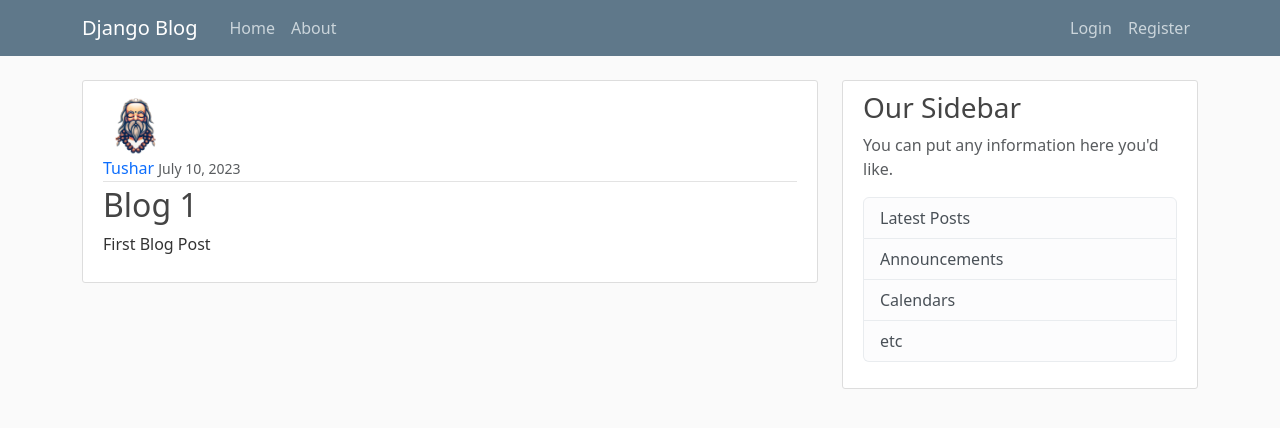
After one commit to TusharDimri/Django-Basics, a Django app: page /post/1/ in a window 1280 px wide. The commit adds this page. Shown: the top 428 px of the page. Run offline with Django 4.2, Linux system fonts and the light colour scheme; data comes from the database, SQL or seed files in the repository; both versions use the stored data as it was after the commit.

Commit message:
CRUD Operations on Posts

```diff
--- a/django_project/blog/models.py
+++ b/django_project/blog/models.py
@@ -1,6 +1,7 @@
 from django.db import models
 from django.utils import timezone
 from django.contrib.auth.models import User
+from django.urls import reverse
 
 class Post(models.Model):
     title = models.CharField(max_length=100)
@@ -11,3 +12,6 @@ class Post(models.Model):
 
     def __str__(self):
         return self.title
+
+    def get_absolute_url(self):
+        return reverse('post-detail', kwargs={'pk':self.pk})
--- a/django_project/blog/templates/blog/base.html
+++ b/django_project/blog/templates/blog/base.html
@@ -36,6 +36,7 @@
               <!-- Navbar Right Side -->
               <div class="navbar-nav">
                 {% if user.is_authenticated %}
+                  <a class="nav-item nav-link" href="{% url 'post-create' %}">New Post</a>
                   <a class="nav-item nav-link" href="{% url 'profile' %}">Profile</a>
                   <a class="nav-item nav-link" href="{% url 'logout' %}">Logout</a>
                 {% else %}
--- a/django_project/blog/templates/blog/home.html
+++ b/django_project/blog/templates/blog/home.html
@@ -9,7 +9,7 @@
                     <a class="mr-2" href="#">{{ post.author }}</a>
                     <small class="text-muted">{{ post.date_posted|date:"F d, Y" }}</small>
                 </div>
-                <h2><a class="article-title" href="#">{{ post.title }}</a></h2>
+                <h2><a class="article-title" href="{% url 'post-detail' post.id%}">{{ post.title }}</a></h2>
                 <p class="article-content">{{ post.content }}</p>
             </div>
         </article>
--- /dev/null
+++ b/django_project/blog/templates/blog/post_detail.html
@@ -0,0 +1,21 @@
+{% extends "blog/base.html" %}
+
+{% block content %}
+    <article class="media content-section">
+        <img src="{{ object.author.profile.image.url }}" alt="" class="rounded-circle article-img">
+        <div class="media-body">
+            <div class="article-metadata">
+                <a class="mr-2" href="#">{{ object.author }}</a>
+                <small class="text-muted">{{ object.date_posted|date:"F d, Y" }}</small>
+                {% if object.author == user %}
+                    <div>
+                        <a href="{% url 'post-update' object.id %}" class="btn btn-secondary btn-sm mt-1 ms-1">Update</a>
+                        <a href="{% url 'post-delete' object.id %}" class="btn btn-danger btn-sm mt-1 ms-1">Delete</a>
+                    </div>
+                {% endif %}
+            </div>
+            <h2 class="article-title">{{ object.title }}</h2>
+            <p class="article-content">{{ object.content }}</p>
+        </div>
+    </article>
+{% endblock content %}
--- a/django_project/blog/urls.py
+++ b/django_project/blog/urls.py
@@ -1,7 +1,18 @@
 from django.urls import path
+from .views import (
+    PostListView,
+    PostDetailView,
+    PostCreateView,
+    PostUpdateView,
+    PostDeleteView,
+)
 from . import views
 
 urlpatterns = [
-    path('', views.home, name='blog-home'),
+    path('', PostListView.as_view(), name='blog-home'),
+    path('post/<int:pk>/', PostDetailView.as_view(), name='post-detail'),
+    path('post/new/', PostCreateView.as_view(), name='post-create'),
+    path('post/<int:pk>/update/', PostUpdateView.as_view(), name='post-update'),
+    path('post/<int:pk>/delete/', PostDeleteView.as_view(), name='post-delete'),
     path('about/', views.about, name='blog-about'),
 ]
--- a/django_project/blog/views.py
+++ b/django_project/blog/views.py
@@ -1,5 +1,12 @@
 from django.shortcuts import render
-from django.http import HttpResponse
+from django.contrib.auth.mixins import LoginRequiredMixin, UserPassesTestMixin
+from django.views.generic import (
+    ListView,
+    DetailView,
+    CreateView,
+    UpdateView,
+    DeleteView,
+)
 from .models import Post
 
 def home(request):
@@ -8,5 +15,46 @@ def home(request):
     }
     return render(request, 'blog/home.html', context=context)
 
+class PostListView(ListView):
+    model = Post
+    template_name = 'blog/home.html' # <app>/<model>_<viewtype>.html
+    context_object_name = 'posts'
+    ordering = ['-date_posted']
+
+class PostDetailView(DetailView):
+    model = Post
+
+class PostCreateView(LoginRequiredMixin, CreateView):
+    model = Post
+    fields = ['title', 'content']
+
+    def form_valid(self, form):
+        form.instance.author = self.request.user
+        return super().form_valid(form)
+
+class PostUpdateView(LoginRequiredMixin, UserPassesTestMixin, UpdateView):
+    model = Post
+    fields = ['title', 'content']
+
+    def for_valid(self, form):
+        form.instance.author = self.request.user
+        return super().form_valid(form)
+
+    def test_func(self):
+        post = self.get_object()
+        if self.request.user == post.author:
+            return True
+        return False
+
+class PostDeleteView(LoginRequiredMixin, UserPassesTestMixin, DeleteView):
+    model = Post
+    success_url = '/'
+
+    def test_func(self):
+        post = self.get_object()
+        if self.request.user == post.author:
+            return True
+        return False
+
 def about(request):
     return render(request, 'blog/about.html', {'title': 'About'})
```
Also changed, not shown: django_project/blog/templates/blog/post_confirm_delete.html (added, +20 -0 lines), django_project/blog/templates/blog/post_form.html (added, +20 -0 lines), django_project/db.sqlite3.
